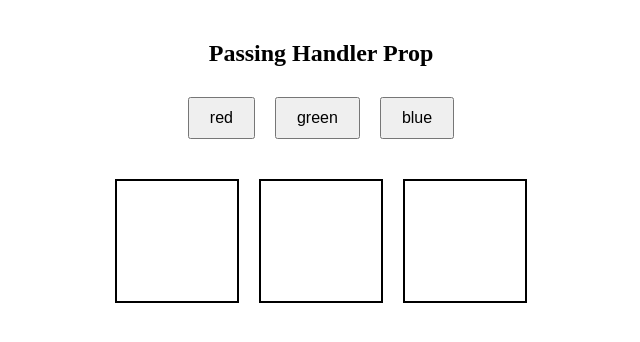
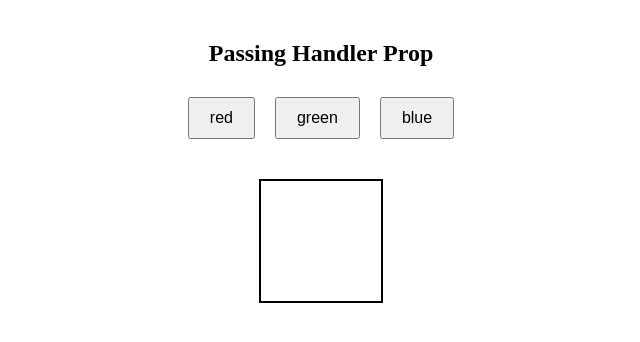
Before and after one commit to acciojob/passing-handler-prop-react-madhukayal88-glitch, a React app: page / in a window 1280 px wide. Shown: the top 342 px of the page, without its empty margins (319-959 px from the left). Built offline with nearby package versions, Linux system fonts and the light colour scheme.

Commit message:
Fix Selection component

```diff
--- a/src/components/Selection.js
+++ b/src/components/Selection.js
@@ -3,28 +3,14 @@ import React, { useState } from "react";
 function Selection({ selectedColor }) {
   const [color, setColor] = useState("");
 
-  const handleClick = () => {
-    setColor(selectedColor);
-  };
-
   return (
-    <div style={{ marginTop: "20px" }}>
+    <div
+      style={{ marginTop: "20px" }}
+      onClick={() => setColor(selectedColor)}
+    >
       <div
         className="fix-box"
         style={{ backgroundColor: color }}
-        onClick={handleClick}
-      ></div>
-
-      <div
-        className="fix-box"
-        style={{ backgroundColor: color }}
-        onClick={handleClick}
-      ></div>
-
-      <div
-        className="fix-box"
-        style={{ backgroundColor: color }}
-        onClick={handleClick}
       ></div>
     </div>
   );
```
